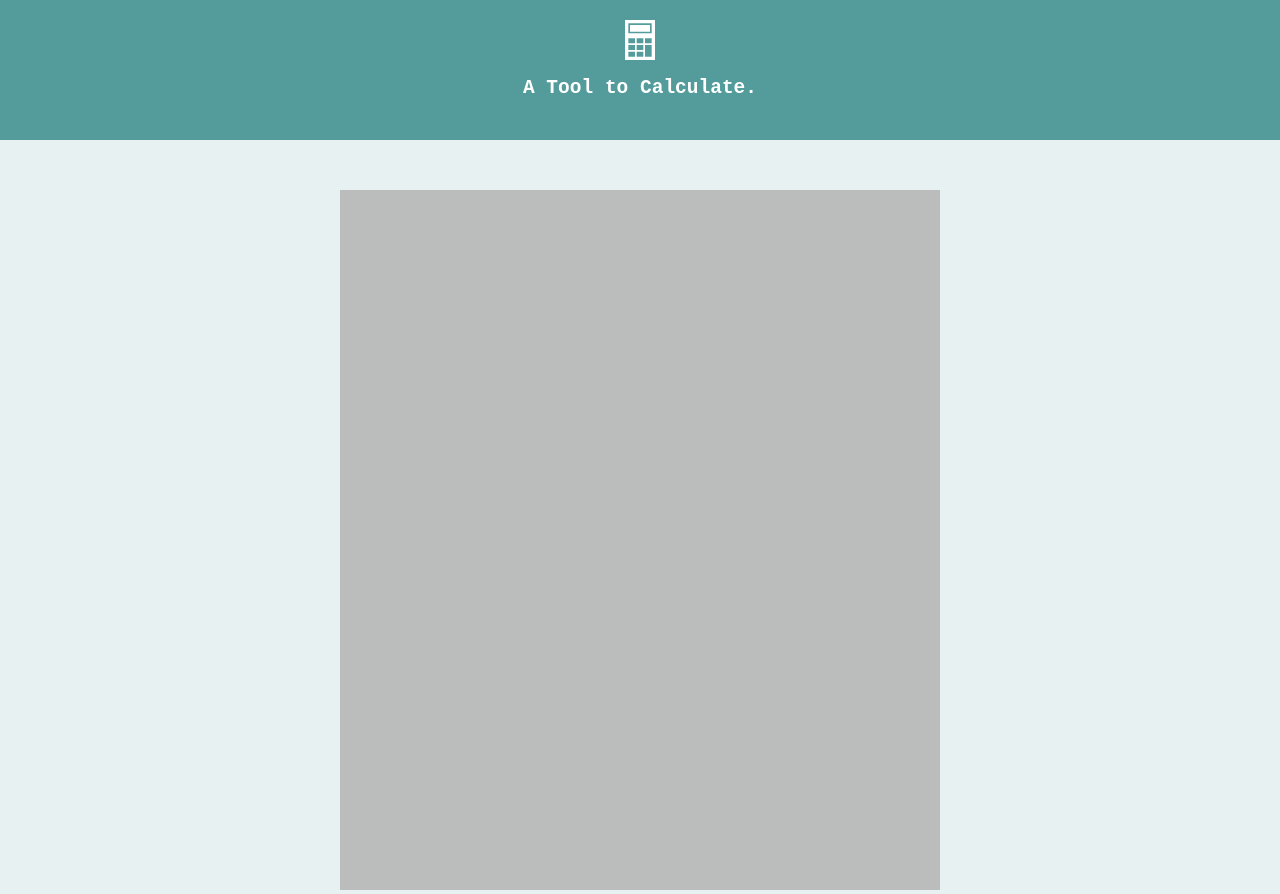
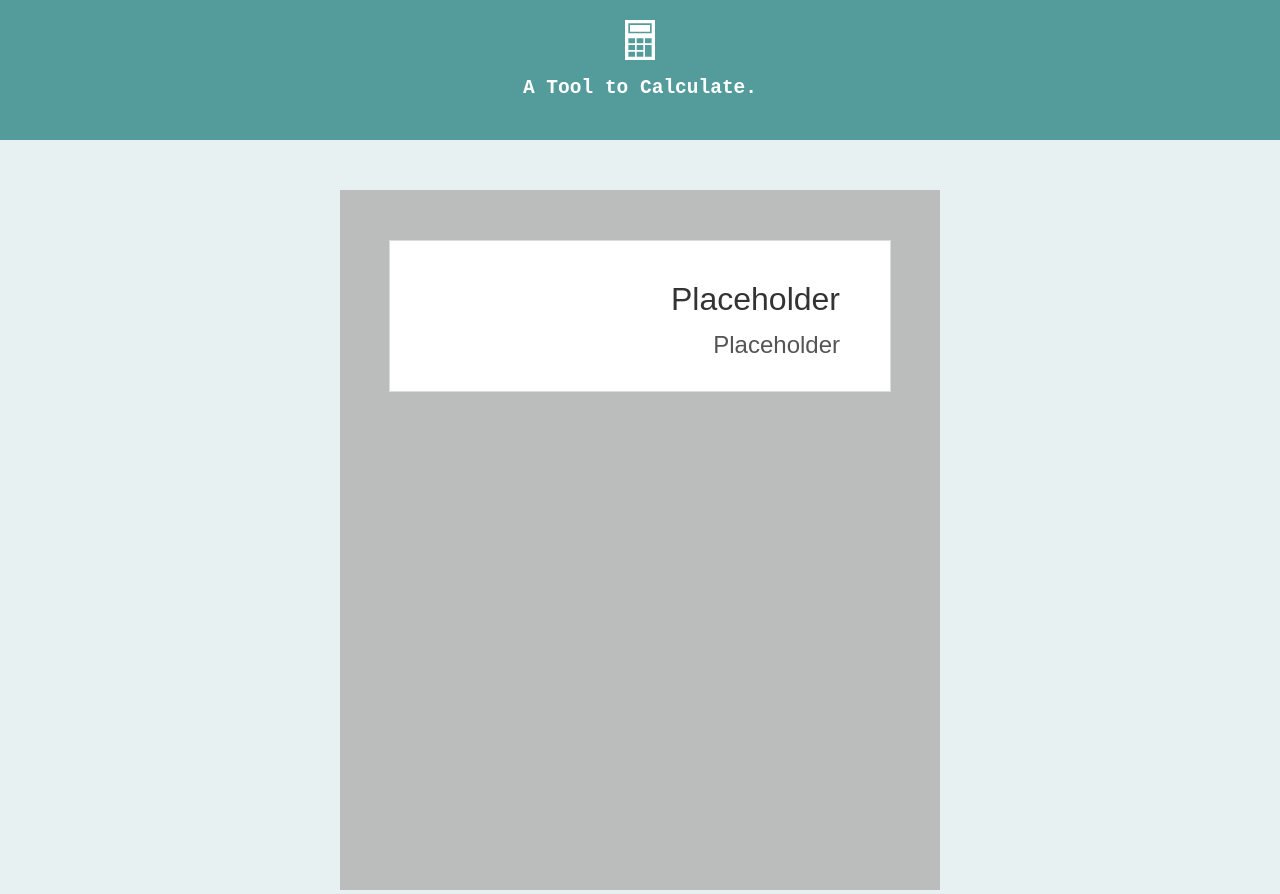
Before and after one commit to esmith4691/ReactCalculator, a React (Create React App) app: page / in a window 1280 px wide. Built offline with nearby package versions, Linux system fonts and the light colour scheme.

Commit message:
Add calculator screen.

```diff
--- a/src/App.css
+++ b/src/App.css
@@ -34,3 +34,31 @@ body{
   height:700px;
   display: inline-block;
 }
+
+#TheScreen {
+  background: white;
+  width:500px;
+  display: inline-block;
+  margin-top: 50px;
+  height:150px;
+  border:solid 1px #dcdcdc;
+}
+
+.screenText {
+  width:450px;
+  text-align: right;
+}
+
+.resultText{
+  margin-top: 40px;
+  height:40px;
+  font-size: xx-large;
+  color:#333;
+}
+
+.calculationText{
+  margin-top: 10px;
+  height:40px;
+  font-size: x-large;
+  color:#555;
+}
--- a/src/App.js
+++ b/src/App.js
@@ -11,6 +11,10 @@ class App extends Component {
           <h1 className="App-title">A Tool to Calculate.</h1>
         </header>
         <div id="TheCalculator">
+          <div id="TheScreen">
+            <div className="screenText resultText">Placeholder</div>
+            <div className="screenText calculationText">Placeholder</div>
+          </div>
         </div>
       </div>
     );
```
